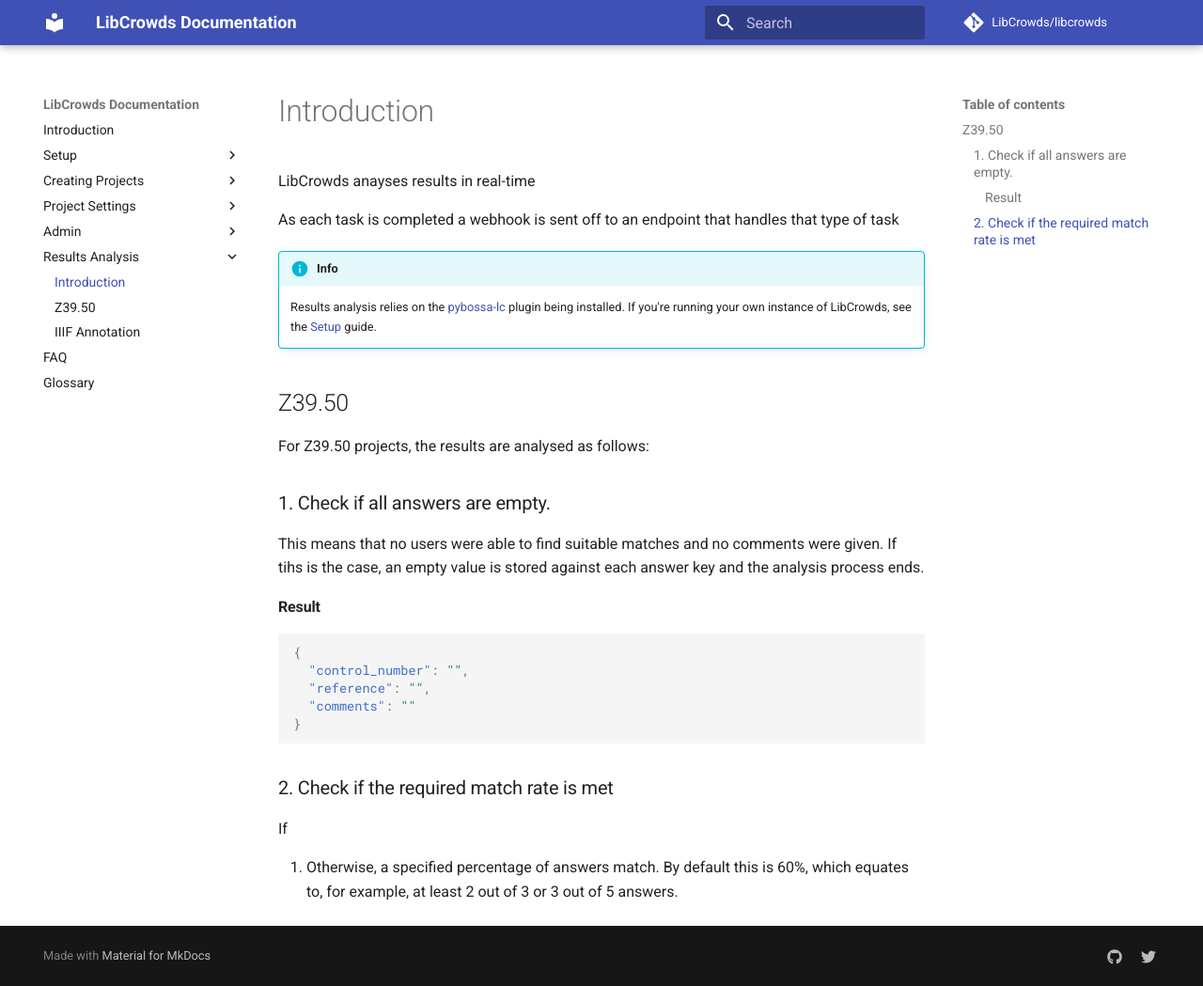
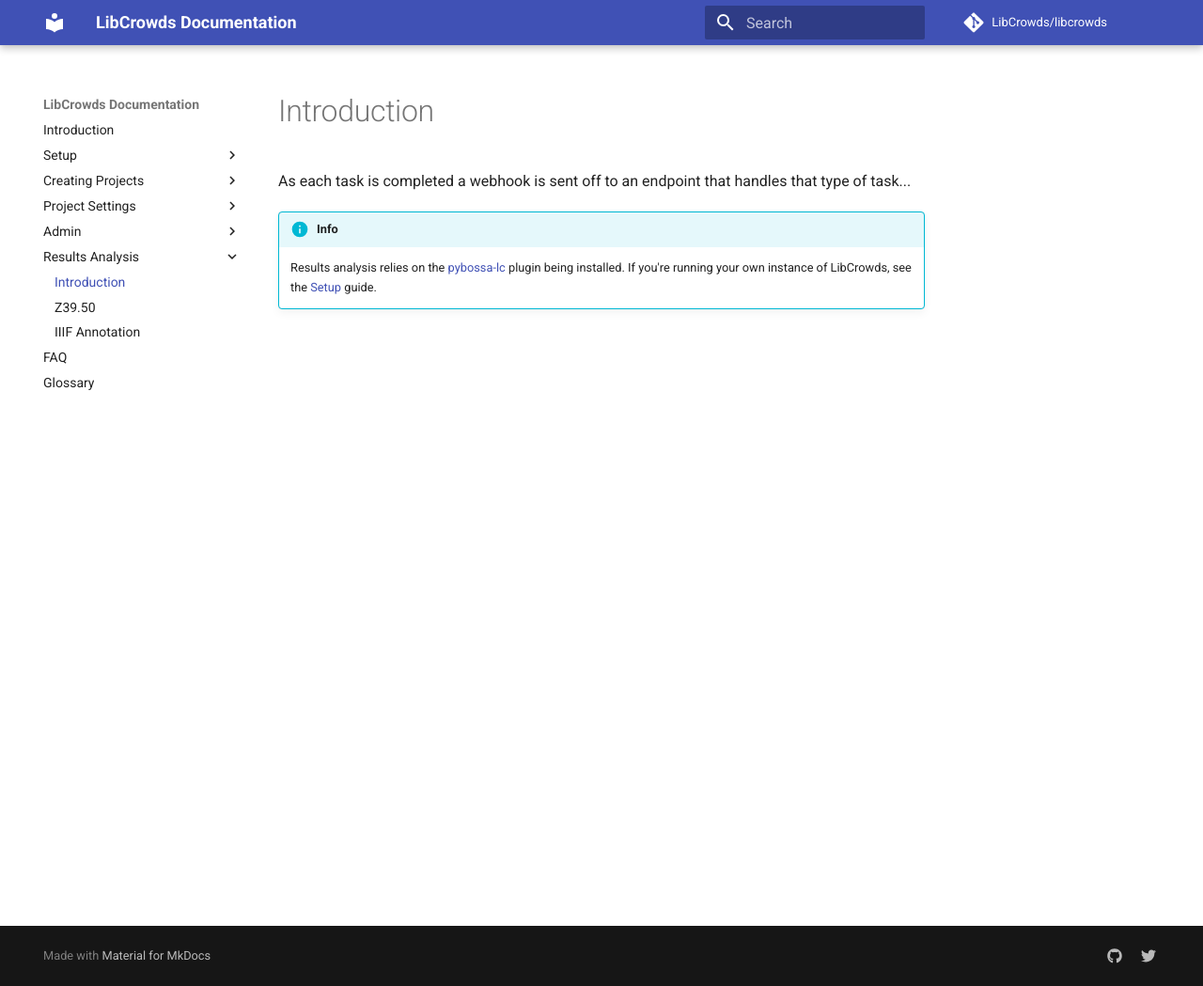
Before and after one commit to LibCrowds/docs, an MkDocs documentation site: the page built from docs/analysis/introduction.md, in a window 1280 px wide and 1049 px high. Shown: the whole window at 94% size. Built offline with MkDocs 1.6.1 and Material for MkDocs 9.7.7, drawn with Linux system fonts in a browser that asks for light colours; comment, search, counter and statistics services are not loaded; old or Windows-style settings are respelled for this version of MkDocs.

Commit message:
Update docs

````diff
--- a/docs/analysis/introduction.md
+++ b/docs/analysis/introduction.md
@@ -1,38 +1,8 @@
-LibCrowds anayses results in real-time
-
 As each task is completed a webhook is sent off to an endpoint that handles
-that type of task
+that type of task...
 
 !!! info
     Results analysis relies on the
     [pybossa-lc](https://github.com/LibCrowds/pybossa-lc) plugin being
     installed. If you're running your own instance of LibCrowds, see the
     [Setup](/setup/installation.md) guide.
-
-
-## Z39.50
-
-For Z39.50 projects, the results are analysed as follows:
-
-### 1. Check if all answers are empty.
-
-This means that no users were able to find suitable matches and no comments
-were given. If tihs is the case, an empty value is stored against each answer
-key and the analysis process ends.
-
-#### Result
-
-```json
-{
-  "control_number": "",
-  "reference": "",
-  "comments": ""
-}
-```
-
-### 2. Check if the required match rate is met
-
-If
-
-2. Otherwise, a specified percentage of answers match. By default this is 60%,
-which equates to, for example, at least 2 out of 3 or 3 out of 5 answers.
````
